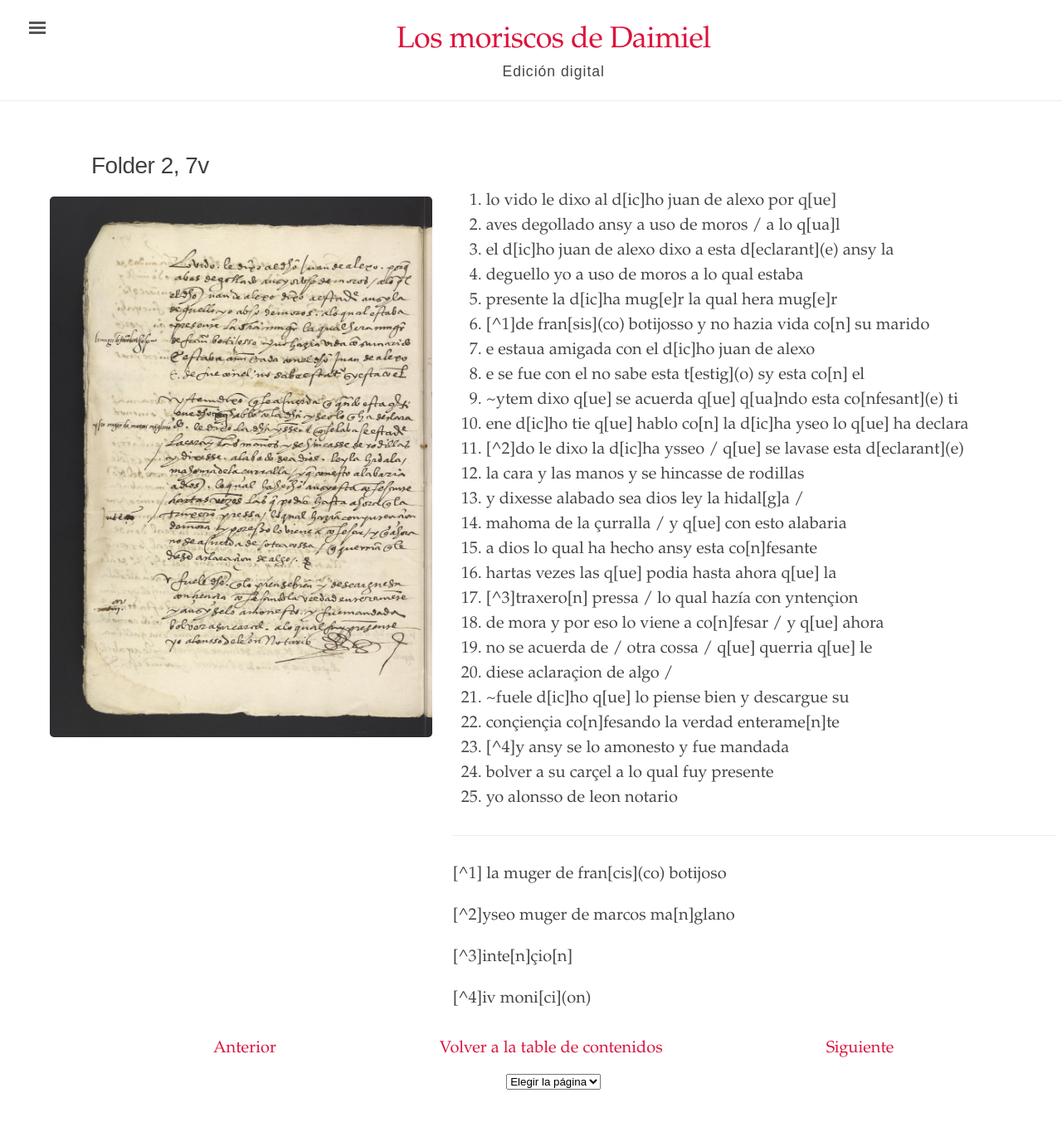
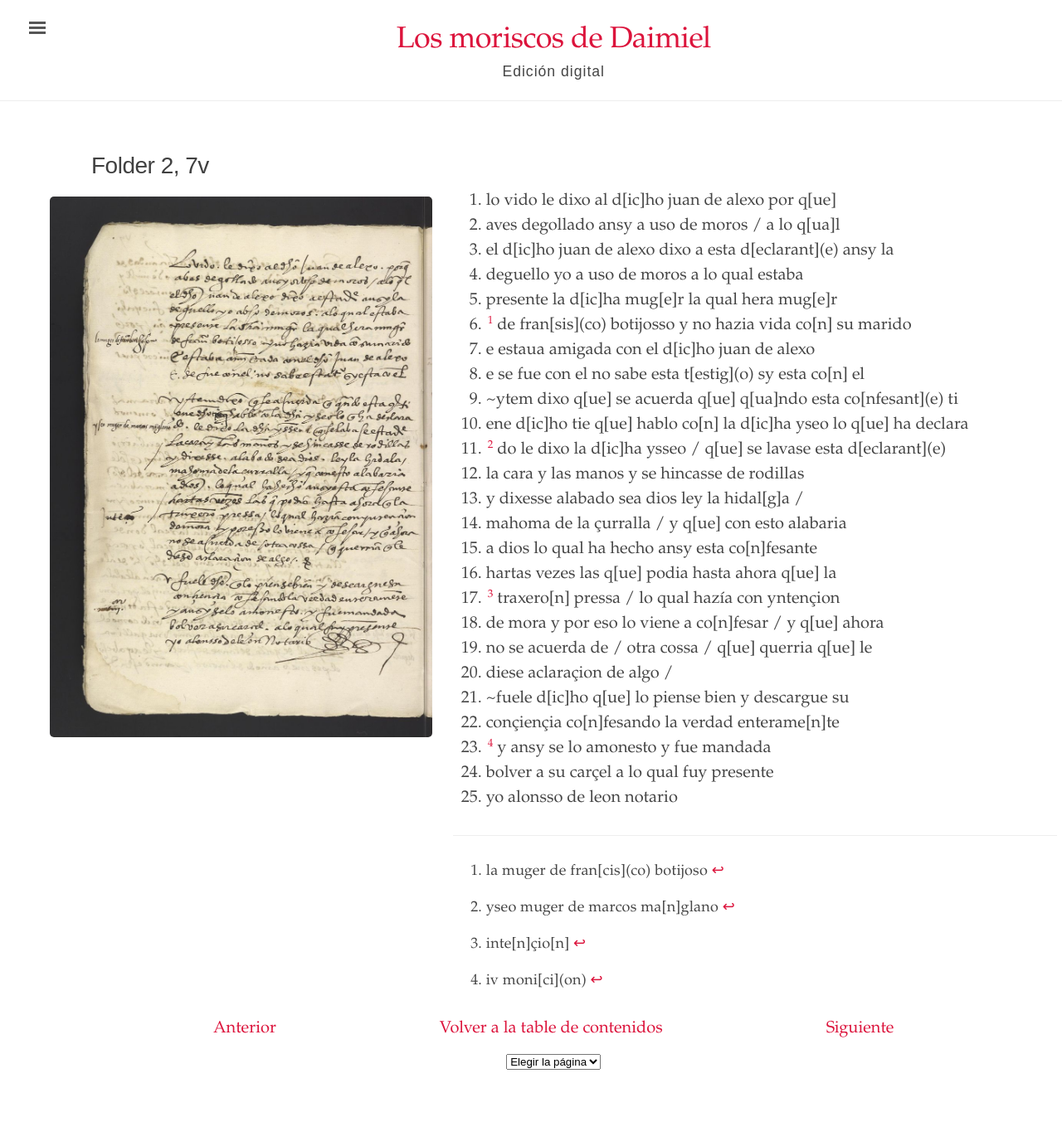
Before and after one commit to digbmc/moriscos-daimel, a Jekyll site: the page built from _texts/folder-2-7v.md, in a window 1280 px wide and 1400 px high. Shown: the top 1353 px of the window at 83% size. Built offline with Jekyll 4.4.1, drawn with Linux system fonts in a browser that asks for light colours.

Commit message:
Update folder-2-7v.md

```diff
--- a/_texts/folder-2-7v.md
+++ b/_texts/folder-2-7v.md
@@ -10,33 +10,33 @@ order: 14
 3. el d\[ic\]ho juan de alexo dixo a esta d\[eclarant\](e) ansy la
 4. deguello yo a uso de moros a lo qual estaba
 5. presente la d\[ic\]ha mug\[e\]r la qual hera mug\[e\]r
-6. [^1]de fran\[sis\](co) botijosso y no hazia vida co\[n\] su marido
+6. [^1] de fran\[sis\](co) botijosso y no hazia vida co\[n\] su marido
 7. e estaua amigada con el d\[ic\]ho juan de alexo
 8. e se fue con el no sabe esta t\[estig\](o) sy esta co\[n\] el
 9. ~ytem dixo q\[ue\] se acuerda q\[ue\] q\[ua\]ndo esta co\[nfesant\](e) ti
 10. ene d\[ic\]ho tie q\[ue\] hablo co\[n\] la d\[ic\]ha yseo lo q\[ue\] ha declara
-11. [^2]do le dixo la d\[ic\]ha ysseo / q\[ue\] se lavase esta d\[eclarant\](e)
+11. [^2] do le dixo la d\[ic\]ha ysseo / q\[ue\] se lavase esta d\[eclarant\](e)
 12. la cara y las manos y se hincasse de rodillas
 13. y dixesse alabado sea dios ley la hidal\[g\]a /
 14. mahoma de la çurralla / y q\[ue\] con esto alabaria
 15. a dios lo qual ha hecho ansy esta co\[n\]fesante
 16. hartas vezes las q\[ue\] podia hasta ahora q\[ue\] la
-17. [^3]traxero\[n\] pressa / lo qual hazía con yntençion
+17. [^3] traxero\[n\] pressa / lo qual hazía con yntençion
 18. de mora y por eso lo viene a co\[n\]fesar / y q\[ue\] ahora
 19. no se acuerda de / otra cossa / q\[ue\] querria q\[ue\] le
 20. diese aclaraçion de algo /
 21. ~fuele d\[ic\]ho q\[ue\] lo piense bien y descargue su
 22. conçiençia co\[n\]fesando la verdad enterame\[n\]te
-23. [^4]y ansy se lo amonesto y fue mandada
+23. [^4] y ansy se lo amonesto y fue mandada
 24. bolver a su carçel a lo qual fuy presente
 25. yo alonsso de leon notario
 
 <hr>
 
-[^1] la muger de fran\[cis\](co) botijoso
+[^1]: la muger de fran\[cis\](co) botijoso
 
-[^2]yseo muger de marcos ma\[n\]glano
+[^2]: yseo muger de marcos ma\[n\]glano
 
-[^3]inte\[n\]çio\[n\]
+[^3]: inte\[n\]çio\[n\]
 
-[^4]iv moni\[ci\](on)
+[^4]: iv moni\[ci\](on)
```
